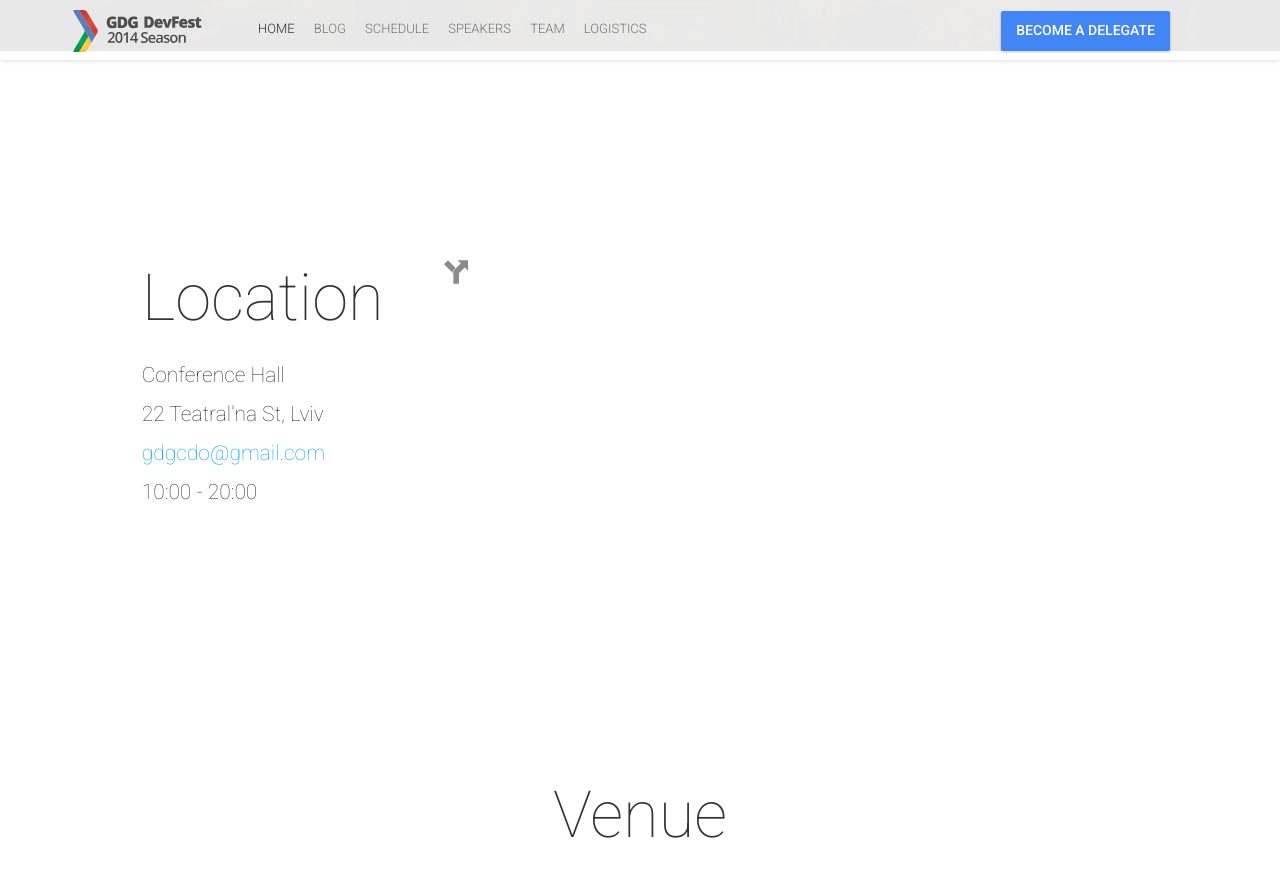
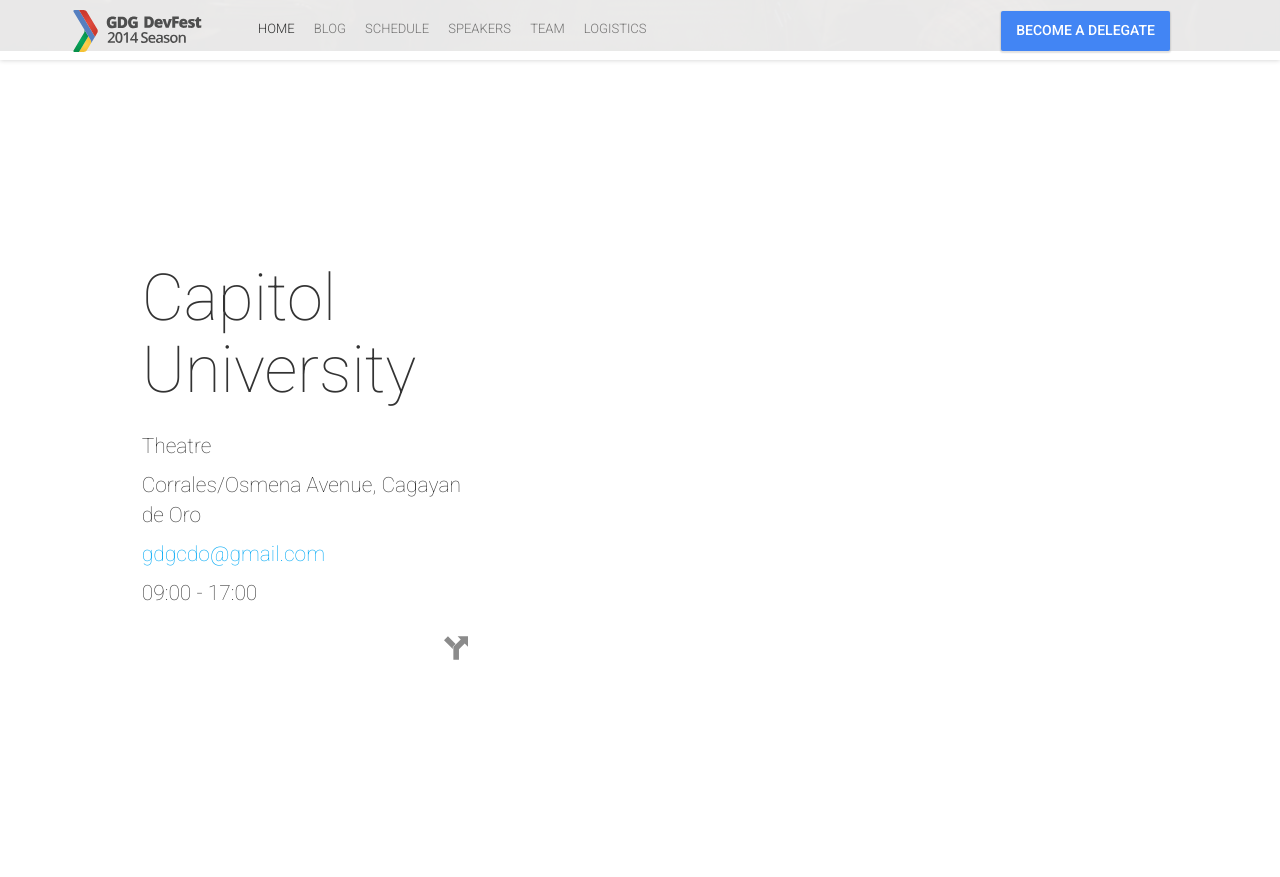
Before and after one commit to gdgcdo/devfestcdo, a Jekyll site: the page built from index.html, in a window 1280 px wide and 900 px high, scrolled down 2701 px. Shown: the top 877 px of the window. Built offline with Jekyll 4.4.1, drawn with Linux system fonts in a browser that asks for light colours; nearby versions of some CDN libraries; comment, search, counter and statistics services are not loaded; some of the changed text lies outside the part shown.

Commit message:
Updated location

```diff
--- a/_config.yml
+++ b/_config.yml
@@ -60,16 +60,16 @@
 aboutTitle: "About GDG DevFest"
 aboutBlock:
  - {title: "Conference", image: "conference.jpg", text: "The biggest Google related event in the country carefully crafted for you by GDG community! Awesome speakers and lots of fun!" }
- - {title: "Workshops", image: "workshop.jpg", text: "Full-day of workshops, hands-on experience, hacking and debugging. Come and tame your favourite technology!" }
- - {title: "Hackathon", image: "hackathon.jpg", text: "Full-day freestyle hackathon! Want some real team building on friday? Grab your team and join our hackathon!" }
+ - {title: "Code Labs", image: "workshop.jpg", text: "Full-day of workshops, hands-on experience, hacking and debugging. Come and tame your favourite technology!" }
+ - {title: "Design Sprints", image: "hackathon.jpg", text: "Full-day freestyle hackathon! Want some real team building on friday? Grab your team and join our hackathon!" }
 
 # Statistic Block
 statisticBlockImage: "statistic.jpg"
 statisticBlock:
- - {count: "350", specialCharacter: "+", info: "attendees", detail: "from everywhere"}
- - {count: "48", specialCharacter: "+", info: "hours", detail: "of pure Google technologies"}
- - {count: "20", specialCharacter: "+", info: "speakers", detail: "from country and beyond"}
- - {count: "3", specialCharacter: "", info: "parallel tracks", detail: "plus entertainment lounge"}
+ - {count: "300", specialCharacter: "+", info: "attendees", detail: "from everywhere"}
+ - {count: "28", specialCharacter: "+", info: "hours", detail: "of pure Google technologies"}
+ - {count: "24", specialCharacter: "+", info: "speakers", detail: "from country and beyond"}
+ - {count: "4", specialCharacter: "", info: "parallel tracks", detail: "plus entertainment lounge"}
 
 # Latest News Block
 latestNewsTitle: "Latest news"
@@ -81,20 +81,20 @@
 rockstarSpeakersButtonText: "See all speakers"
 
 # Location Block
-locationBlockTitle: "Location"
-eventLocationName: "Conference Hall"
-eventLocationLink: "http://cabinet.kinopalace.lviv.ua/showtimes/"
-eventStreetAddress: "22 Teatral'na St"
-eventAddressLocality: "Lviv"
-eventAddressLocalityRegion: "Lvivska"
-eventPostalCode: "79000"
-eventAddressCountry: "Ukraine"
-eventStartTime: "2014-10-25T10:00"
-eventDoorTime: "09:00"
-eventEndTime: "2014-10-25T20:00"
-eventPlaceCoordinates: "49.843237, 24.028751"
-mapCenterCoordinates: "49.842537, 24.025701"
-mapMobileCenterCoordinates: "49.841620, 24.029411"
+locationBlockTitle: "Capitol University"
+eventLocationName: "Theatre"
+eventLocationLink: "http://www.cu.edu.ph/"
+eventStreetAddress: "Corrales/Osmena Avenue"
+eventAddressLocality: "Cagayan de Oro"
+eventAddressLocalityRegion: "Misamis Oriental"
+eventPostalCode: "9000"
+eventAddressCountry: "Philippines"
+eventStartTime: "2014-11-29T09:00"
+eventDoorTime: "08:00"
+eventEndTime: "2014-11-29T17:00"
+eventPlaceCoordinates: "8.488392, 124.652256"
+mapCenterCoordinates: "8.488392, 124.652256"
+mapMobileCenterCoordinates: "8.488392, 124.652256"
 
 # Venue Block
 venueBlockTitle: "Venue"
```
